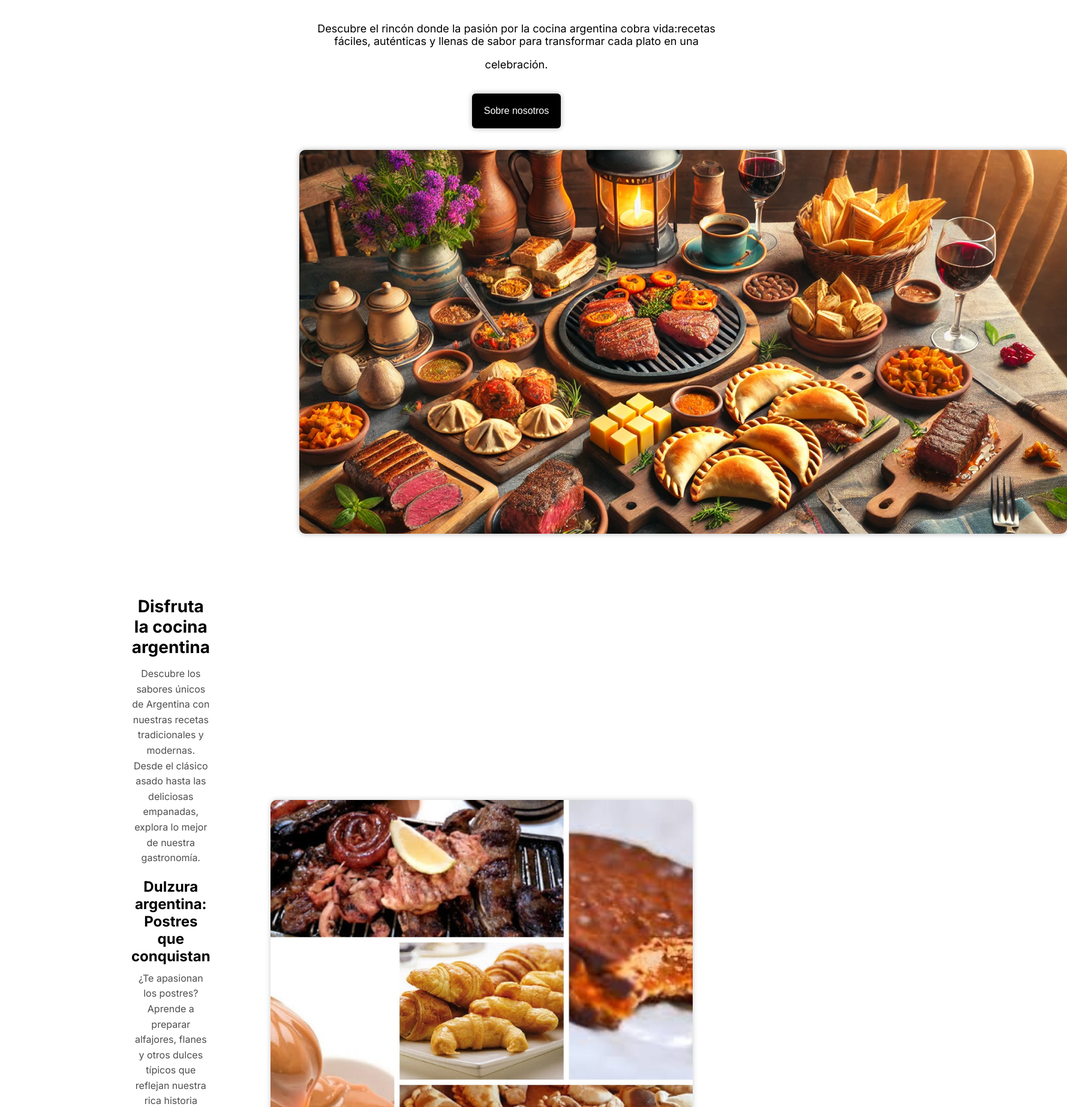
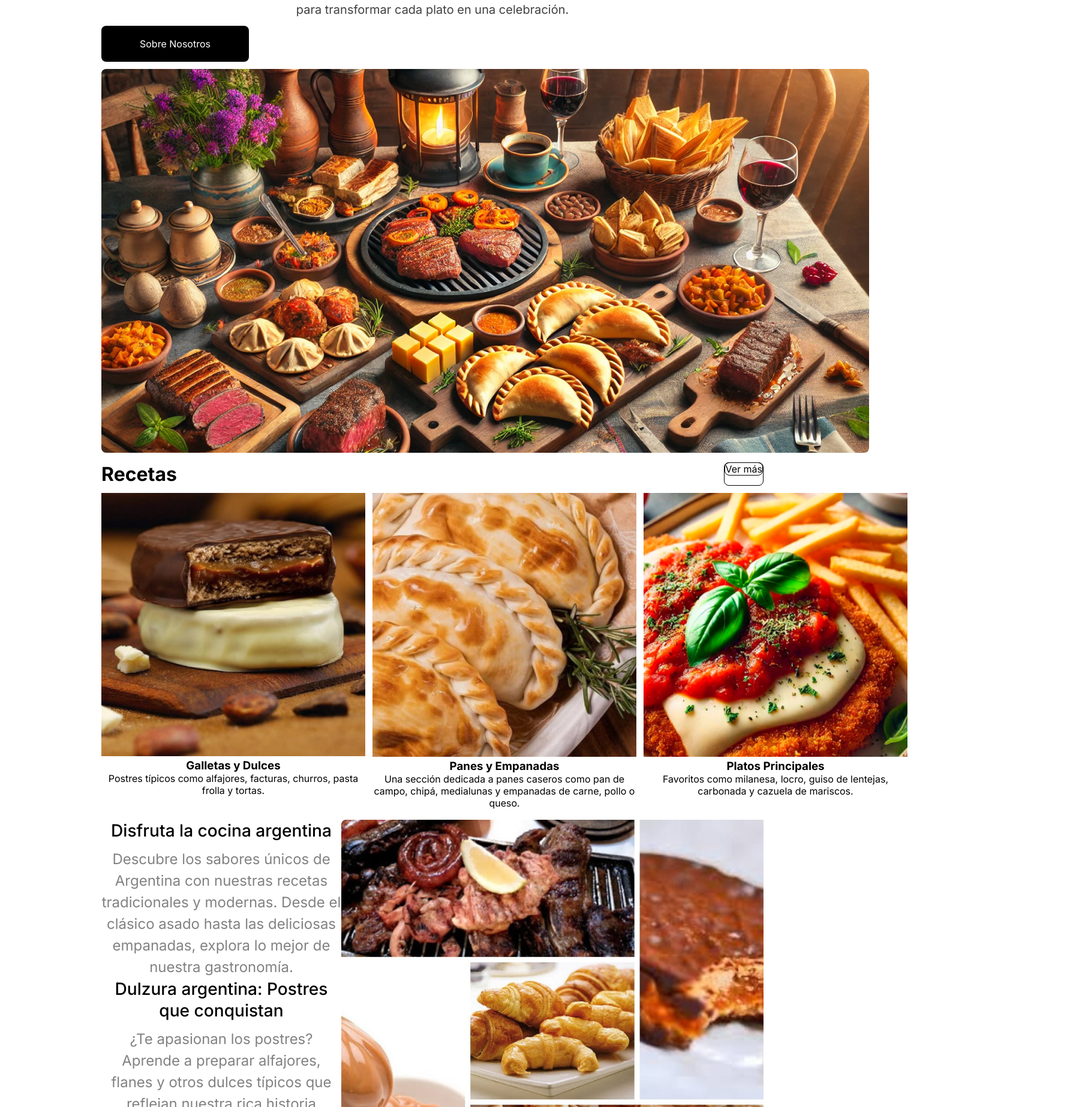
Before and after one commit to joao-victor-f/receitas-projeto-de-ensino, a React (Vite) app: page / in a window 1280 px wide. Shown: the part 320-2166 px from the top of the page at 60% size, 1779 px wide, since content can reach past the window. Built offline with nearby package versions, Linux system fonts and the light colour scheme.

Commit message:
faz alterações na página principal

```diff
--- a/src/paginas/paginaprincipal/PaginaPrincipal.tsx
+++ b/src/paginas/paginaprincipal/PaginaPrincipal.tsx
@@ -3,34 +3,61 @@ import imagem from "../../assets/mesadecomidasPG.png";
 import imagem2 from "../../assets/comidasdaPI.png";
 import styles from "./paginaPrincipal.module.css";
 import { Link } from "react-router-dom";
+import Categoria from "../../components/categoriaPaginaPrincipal/Categoria";
+import { data } from "../../lib/data";
+import Feedback from "../../components/feedback/Feedback";
 
 export default function PaginaPrincipal () {
   return (
     <>
-    <section id={styles.BodyPI}>
+      <section className={styles.intro_container}>
         <h1>De La Cocina</h1>
-      <br />
-      <p>Descubre el rincón donde la pasión por la cocina argentina cobra vida:recetas fáciles, auténticas y llenas de sabor para transformar cada plato en una</p><p> celebración.</p>
-      <br />
+        <p>Descubre el rincón donde la pasión por la cocina argentina cobra vida: recetas fáciles, auténticas y llenas de sabor para transformar cada plato en una celebración.</p>
         <Link to="/sobre">
-        <button id={styles.BotaoSobrePI}>Sobre nosotros</button>
+          <a>Sobre Nosotros</a>
         </Link>
-      <br />
-      <br />
-      <img id={styles.ImagemPI} src={imagem} alt="Imagem da mesa de comidas" />
       </section>
-
-    <section id={styles.ContS2}>
-      <div id={styles.textoS2}>
-        <h1>Disfruta la cocina argentina</h1>
-        <p>Descubre los sabores únicos de Argentina con nuestras recetas</p> <p>tradicionales y modernas. Desde el clásico asado hasta las</p><p>deliciosas empanadas, explora lo mejor de nuestra gastronomía.</p>
-        <h2>Dulzura argentina: Postres que conquistan</h2>
-        <p>¿Te apasionan los postres? Aprende a preparar alfajores, flanes</p> <p>y otros dulces típicos que reflejan nuestra rica historia culinaria.</p>
-        <h2>Sabores regionales que cuentan historias</h2>
-        <p>Sumérgete en la cocina regional y conoce los secretos detrás de </p><p> platos como el locro, las humitas y los tamales, herencia de </p> <p>nuestras raíces indígenas y criollas.</p>
+      <section className={styles.image_container}>
+        <img src={imagem} />
+      </section>
+      <section className={styles.receitas_container}>
+        <div className={styles.receitas_container_header}>
+          <h1>Recetas</h1>
+          <Link to="/categorias/">
+            <a>Ver más</a>
+          </Link>
         </div>
-          <div id={styles.image_container}>
-          <img id={styles.ImagemPI2} src={imagem2} alt="Imagen de comida argentina" />
+        <div className={styles.categorias_container}>
+          <Categoria categoria={data.categorias[4]} imagem="/paginaprincipal/alfajor.png"/>
+          <Categoria categoria={data.categorias[5]} imagem="/paginaprincipal/pastel.png" />
+          <Categoria categoria={data.categorias[6]} imagem="/paginaprincipal/pratos_principais.png"/>
+        </div>
+      </section>
+      <section className={styles.descricao_container}>
+        <div className={styles.texts_container}>
+          <div className={styles.description_text_container}>
+            <h3>Disfruta la cocina argentina</h3>
+            <p>Descubre los sabores únicos de Argentina con nuestras recetas tradicionales y modernas. Desde el clásico asado hasta las deliciosas empanadas, explora lo mejor de nuestra gastronomía.</p>
+          </div>
+          <div className={styles.description_text_container}>
+            <h3>Dulzura argentina: Postres que conquistan</h3>
+            <p>¿Te apasionan los postres? Aprende a preparar alfajores, flanes y otros dulces típicos que reflejan nuestra rica historia culinaria.</p>
+          </div>
+          <div className={styles.description_text_container}>
+            <h3>Sabores regionales que cuentan historias</h3>
+            <p>Sumérgete en la cocina regional y conoce los secretos detrás de platos como el locro, las humitas y los tamales, herencia de nuestras raíces indígenas y criollas.</p>
+          </div>
+        </div>
+        <div className={styles.descricao_imagem_container}>
+          <img src={imagem2} />
+        </div>
+      </section>
+      <section className={styles.feedbacks_container}>
+        <h1>Feedbacks</h1>
+        <div className={styles.feedbacks_listing}>
+          <Feedback comentario={`“Muy buena receta, pero ajusté un poco las especias.”`} usuario={`Luis Martinez`} imagem="/icons/luismartinez.svg" />
+          <Feedback comentario={`“Fácil de seguir y el resultado fue delicioso. ¡Gracias!”`} usuario={`Ana Gutiérrez`} imagem="/icons/anagutierrez.svg" />
+          <Feedback comentario={`“Perfecta para sorprender a los invitados. ¡Me encantó!”`} usuario={`Sofia Ramirez`} imagem="/icons/sofiaramirez.svg" />
         </div>
       </section>
     </>
--- a/src/paginas/paginaprincipal/paginaPrincipal.module.css
+++ b/src/paginas/paginaprincipal/paginaPrincipal.module.css
@@ -1,70 +1,108 @@
-#BotaoSobrePI {
-  background: black;
-  color: white;
-  padding: 20px;
-  border: 0;
-  border-radius: 6px;
-  font-size: medium;
-  box-shadow: 0 0 10px rgba(0, 0, 0, 0.3);
-  margin-bottom: 16px;
+.intro_container {
+  display: flex;
+  flex-direction: column;
+  gap: 12px;
+  margin-bottom: 12px;
 }
 
-#ImagemPI {
-  border: none;
-  border-radius: 10px;
-  box-shadow: 0 0 10px rgba(0, 0, 0, 0.3);
+.intro_container h1 {
+  font-size: 48px;
 }
 
-#BodyPI {
-  margin-left: 280px;
-  padding: 50px;
+.intro_container p {
+  font-size: 20px;
+  color: rgba(0, 0, 0, 0.75);
+  font-weight: 400;
+  line-height: 150%;
 }
 
-#BodyPI h1{
-  font-size: 40px;
-  margin-bottom: 18px;
+.intro_container a {
+  padding: 20px 32px;
+  text-align: center;
+  border-radius: 8px;
+  background-color: black;
+  color: white;
+  width: fit-content;
 }
-#BodyPI p{
-  font-size: 18px;
+
+.image_container {
+  width: 100%;
+}
+
+.image_container img {
+  border-radius: 8px;
+}
+
+.receitas_container {
+  display: flex;
+  flex-direction: column;
+  gap: 12px;
+  margin-top : 12px;
   margin-bottom: 18px;
 }
 
-#ContS2 {
-  width: 80%;
-  margin: 30px;
-  background-color: #fff;
-  padding: 20px;
+.receitas_container_header {
   display: flex;
-  align-items: center;
+  justify-content: space-between;
 }
 
-#ContS2 h1 {
-  font-size: 28px;
-  margin-bottom: 15px;
+.receitas_container_header h1 {
+  font-size: 32px;
 }
 
-#ContS2 img {
-  border: none;
-  border-radius: 10px;
-  box-shadow: 0 0 10px rgba(0, 0, 0, 0.2);
-  margin-left: 100px;
+.receitas_container_header a {
+  text-align: center;
+  border-radius: 8px;
+  border: 1px solid black;
+  width: fit-content;
 }
 
-
-#ContS2 h2 {
-  font-size: 24px;
-  margin-top: 20px;
-  margin-bottom: 10px;
+.categorias_container {
+  display: flex;
+  gap: 12px;
 }
 
-#ContS2 p {
-  line-height: 1.6;
-  font-size: 16px;
-  color: rgb(77, 77, 77);
+.descricao_container {
+  display: flex;
+  margin-top: 18px;
 }
 
-#textoS2 {
+.texts_container {
+  display: flex;
+  justify-content: space-between;
+  flex-direction: column;
+}
+
+.description_text_container {
   display: flex;
   flex-direction: column;
-  align-items: space-between;
+  gap: 12px;
+  font-size: 24px;
+  line-height: 150%;
 }
+
+.description_text_container h3 {
+  font-weight: 500;
+}
+
+.description_text_container p {
+  font-weight: 400;
+  color: #828282;
+}
+
+.feedbacks_container {
+  display: flex;
+  flex-direction: column;
+  gap: 12px;
+}
+
+.feedbacks_container h1 {
+  font-size: 36px;
+  margin-top: 24px;
+}
+
+.feedbacks_listing {
+  display: flex;
+  justify-content: space-between;
+  gap: 12px;
+}
```
Lines whose indentation alone changed are shown as unchanged.
